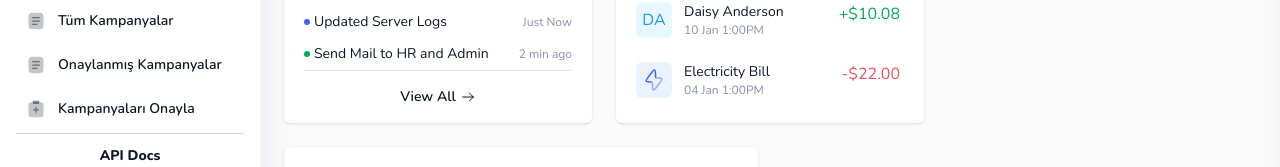
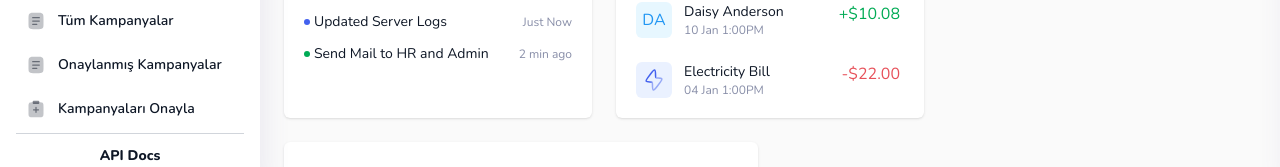
Before and after one commit to AEP20/teamfluencer-admin-web, a React (Create React App) app: page /statistics/dashboard in a window 1280 px wide. Shown: the part 614-781 px from the top of the page. Built offline with nearby package versions, Linux system fonts and the light colour scheme; no server answers; sample sign-in values are in the browser's storage; what @react-pdf/renderer would draw is missing.

Commit message:
reF: view all kaldırıldı

```diff
--- a/src/screens/Dashboard.tsx
+++ b/src/screens/Dashboard.tsx
@@ -291,28 +291,6 @@ const Dashboard = () => {
                   </span>
                 </div>
               </div>
-              <div className="border-t border-white-light dark:border-white/10">
-                <Link
-                  to="/"
-                  className=" font-semibold group hover:text-primary p-4 flex items-center justify-center group"
-                >
-                  View All
-                  <svg
-                    className="w-4 h-4 rtl:rotate-180 group-hover:translate-x-1 rtl:group-hover:-translate-x-1 transition duration-300 ltr:ml-1 rtl:mr-1"
-                    viewBox="0 0 24 24"
-                    fill="none"
-                    xmlns="http://www.w3.org/2000/svg"
-                  >
-                    <path
-                      d="M4 12H20M20 12L14 6M20 12L14 18"
-                      stroke="currentColor"
-                      strokeWidth="1.5"
-                      strokeLinecap="round"
-                      strokeLinejoin="round"
-                    />
-                  </svg>
-                </Link>
-              </div>
             </div>
 
             <div className="panel h-full">
```
